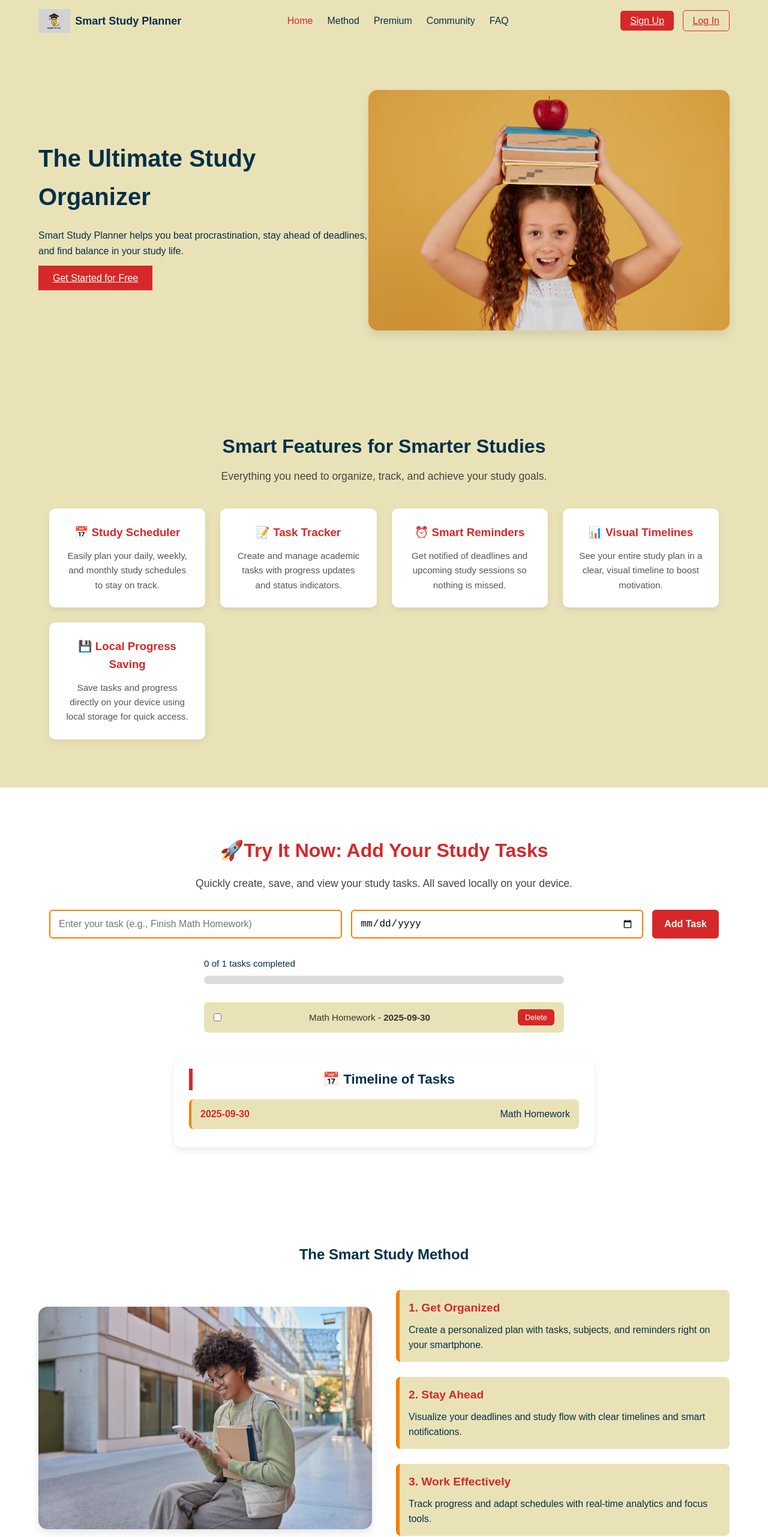
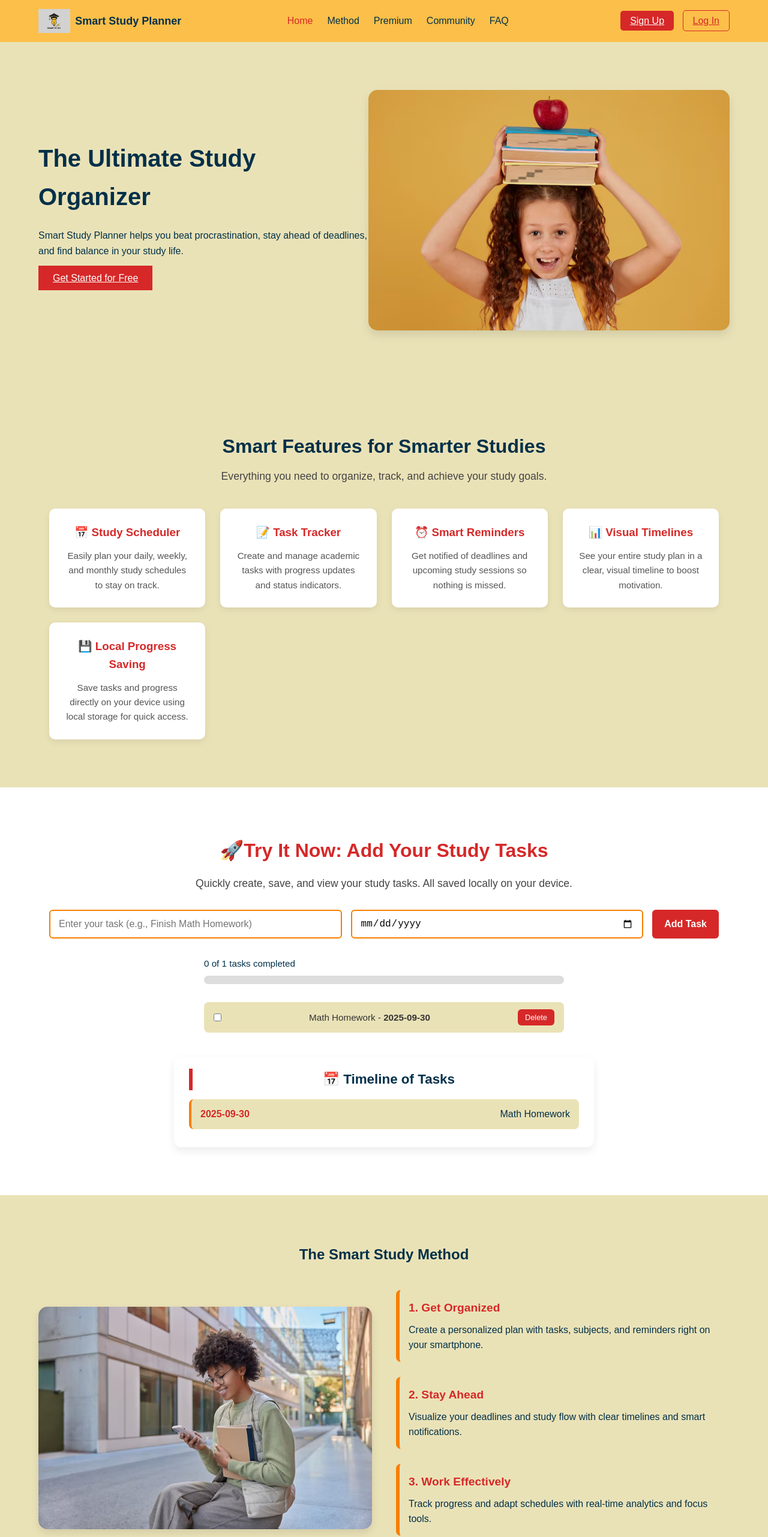
Before and after one commit to sneha-wq26/Smart-Study-Planner, a plain HTML site: page index.html in a window 1280 px wide. Shown: the top 2563 px of the page at 60% size. Drawn offline with Linux system fonts and the light colour scheme.

Commit message:
Update style.css

```diff
--- a/style.css
+++ b/style.css
@@ -12,7 +12,7 @@ body { font-family:"Poppins", sans-serif; color:var(--navy); background:var(--be
 .container { width:90%; margin:0 auto; max-width:1200px; }
 
 /* Header */
-.header { background:var(--beige); padding:15px 0; position:sticky; top:0; z-index:1000; }
+.header { background:var(--yellow); padding:15px 0; position:sticky; top:0; z-index:1000; }
 .nav-container { display:flex; align-items:center; justify-content:space-between; }
 .logo { display:flex; align-items:center; font-weight:700; color:var(--navy); font-size:18px; }
 .logo img { height:40px; margin-right:8px; }
@@ -43,7 +43,7 @@ section h2 { text-align:center; margin-bottom:40px; color:var(--navy); }
 
 /* Smart Study Method Section */
 .method {
-  background: #fff;
+  background: #3907d;
 }
 
 .method-grid {
```
